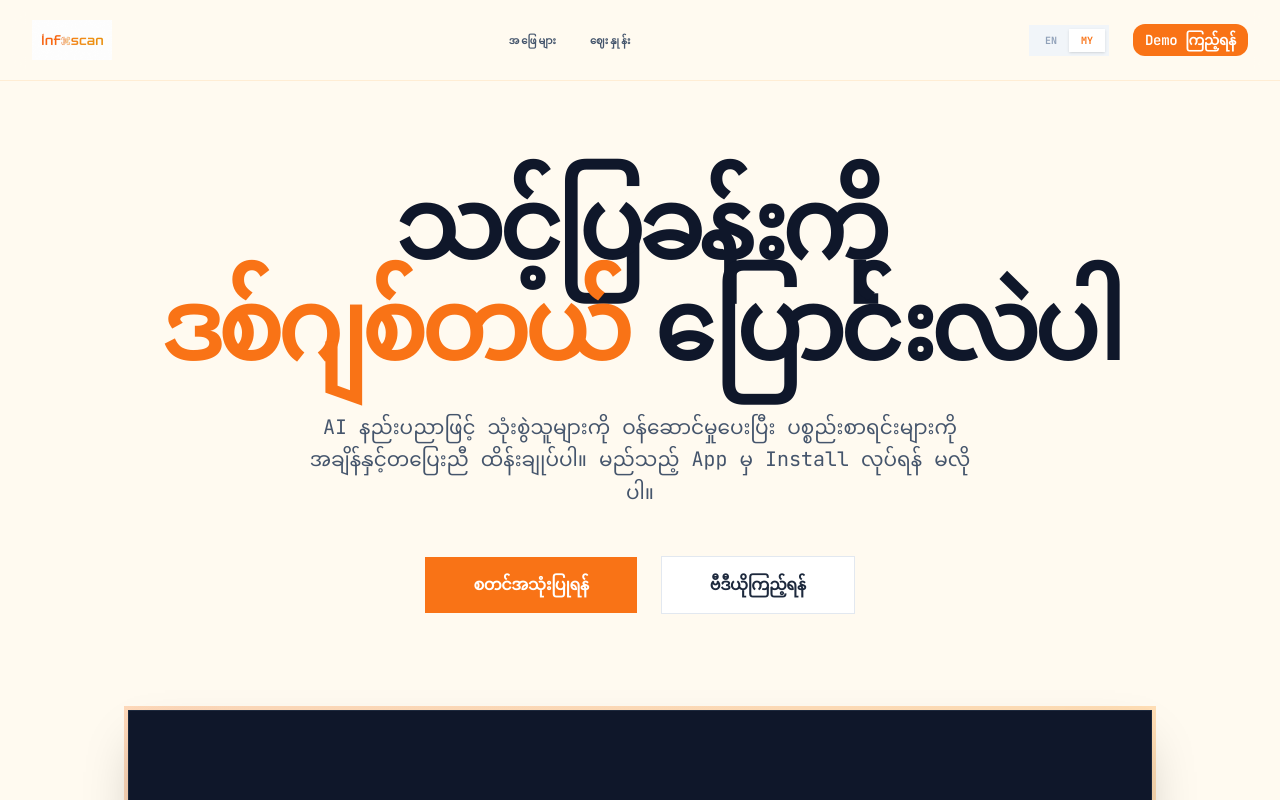
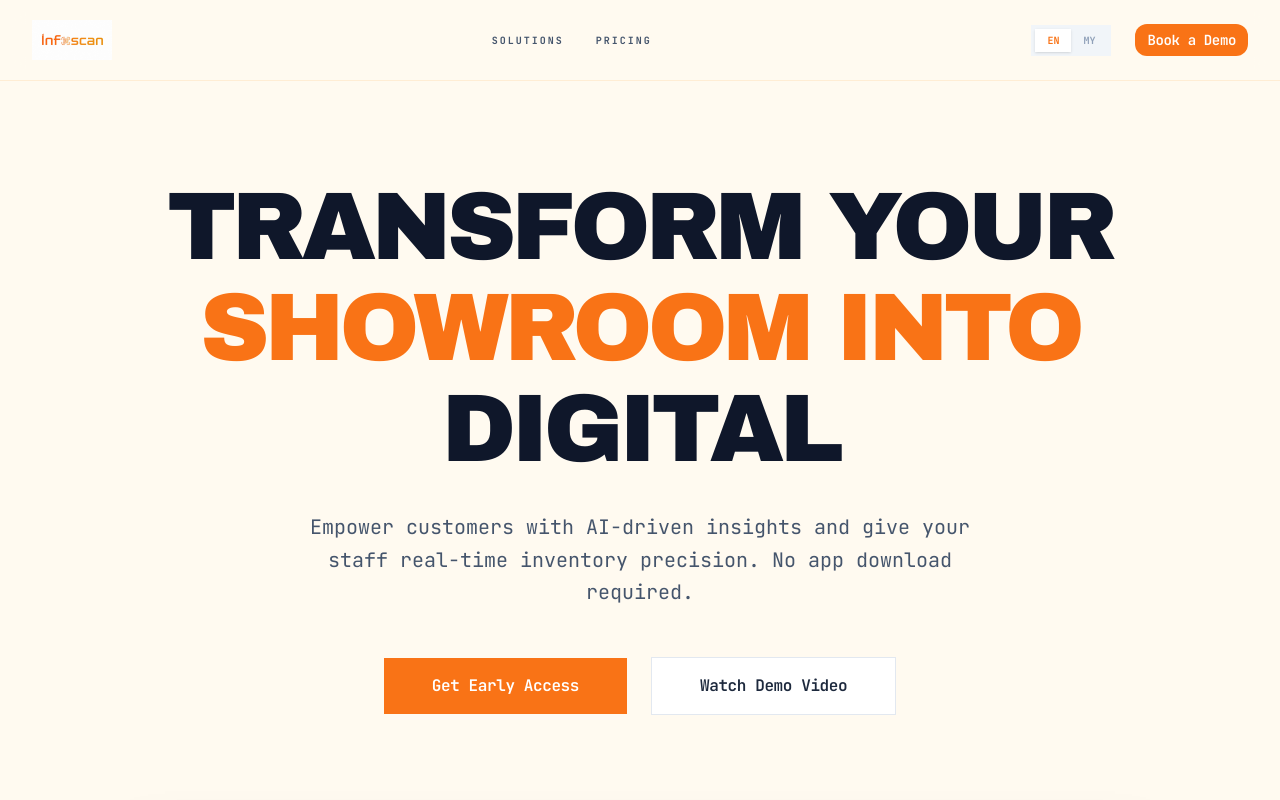
Before and after one commit to MoriartyLink/infoscan-product-landing, a React (Vite) app: page / in a window 1280 px wide. Shown: the top 800 px of the page. Built offline with nearby package versions, Linux system fonts and the light colour scheme.

Commit message:
feat: set English as default language

```diff
--- a/src/pages/LandingPage.tsx
+++ b/src/pages/LandingPage.tsx
@@ -6,7 +6,7 @@ import { Modal } from '@/components/ui/Modal'
 type Language = 'EN' | 'MY'
 
 export function LandingPage() {
-  const [lang, setLang] = useState<Language>('MY')
+  const [lang, setLang] = useState<Language>('EN')
   const [showDemoModal, setShowDemoModal] = useState(false)
   const [isSubmitted, setIsSubmitted] = useState(false)
   const [isPlaying, setIsPlaying] = useState(false)
```
